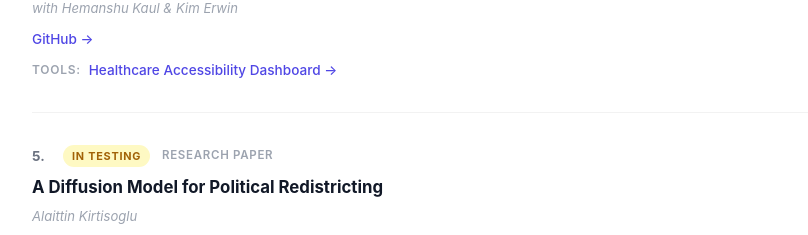
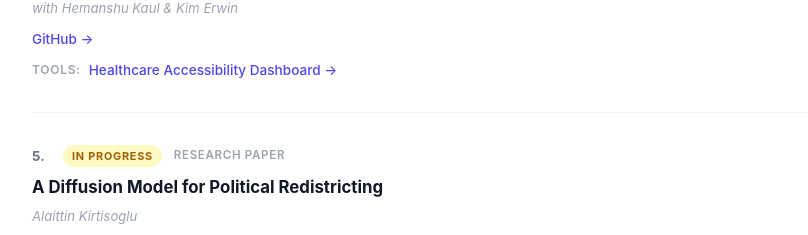
Before and after one commit to kirtisoglu/Website, a SvelteKit app: page /research in a window 1280 px wide. Shown: the part 1414-1649 px from the top of the page, without its empty margins (272-1080 px from the left). Built offline with nearby package versions, Linux system fonts and the light colour scheme.

Commit message:
Change redistricting status to In Progress

```diff
--- a/src/routes/research/+page.svelte
+++ b/src/routes/research/+page.svelte
@@ -193,7 +193,7 @@
     <div class="paper">
       <div class="paper-meta">
         <span class="paper-num">5.</span>
-        <span class="paper-status testing">In Testing</span>
+        <span class="paper-status testing">In Progress</span>
         <span class="paper-type">Research Paper</span>
       </div>
       <h3 class="paper-title">
```
